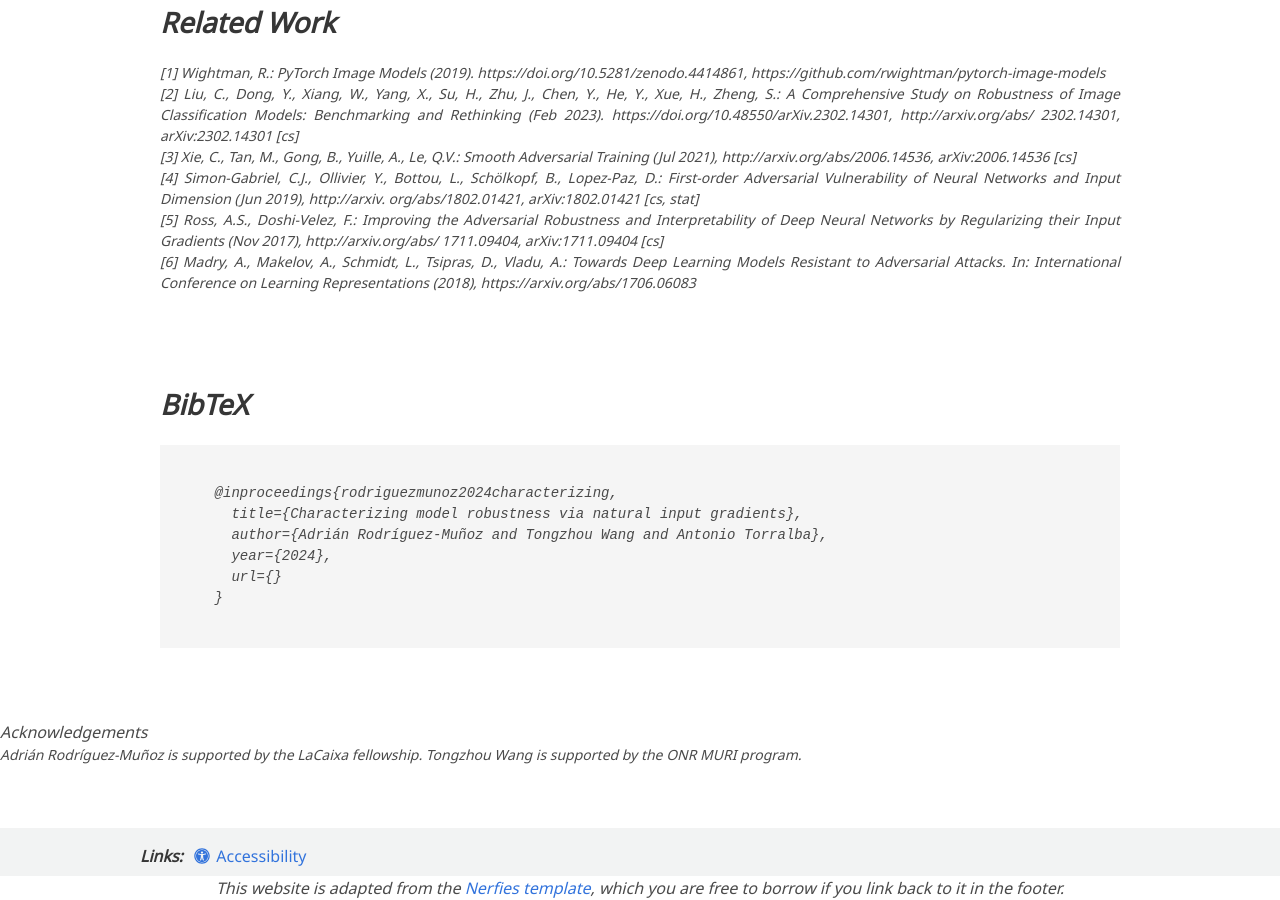
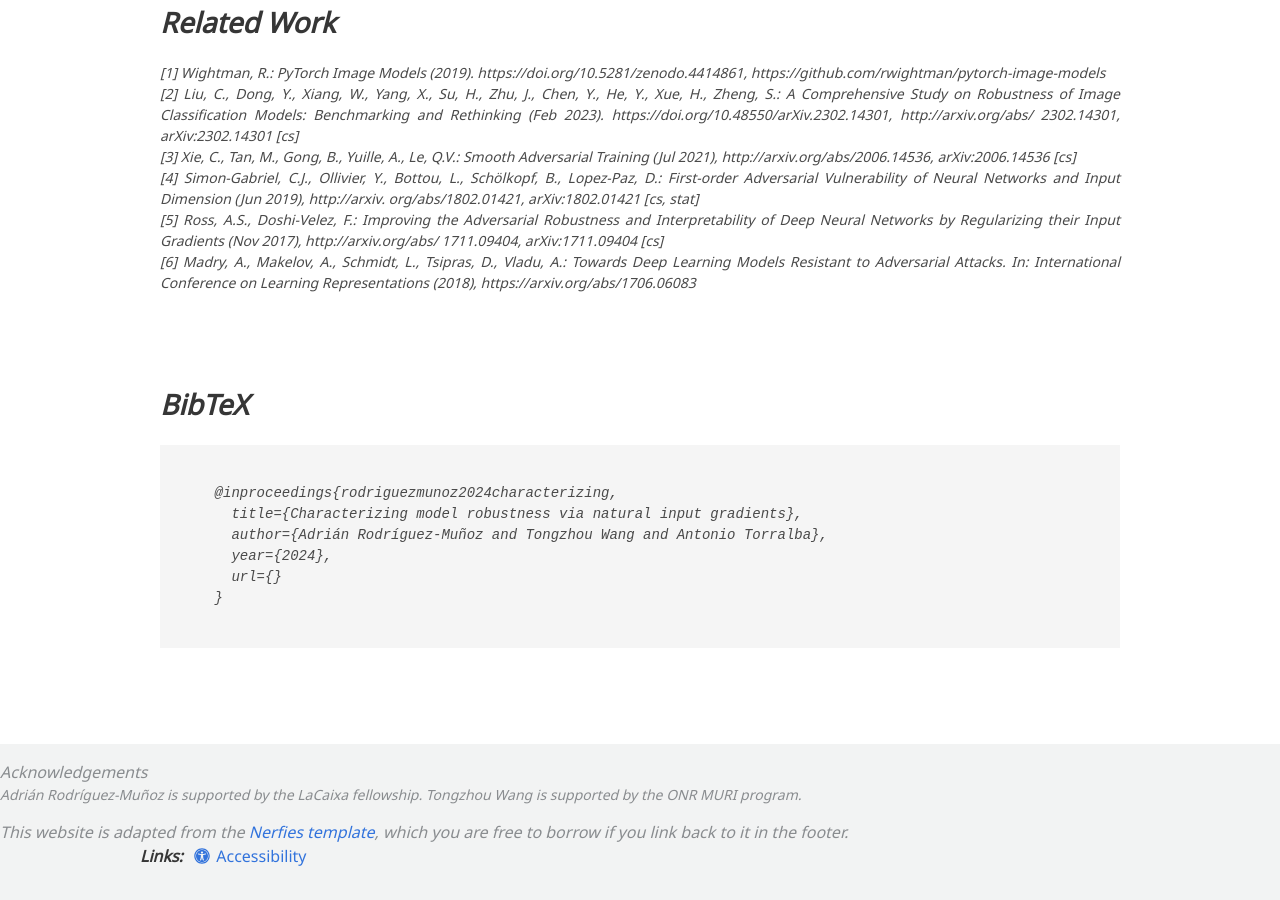
Before and after one commit to adriarm/adriarm.github.io, a Jekyll site: the page _pages/robustness_natural_gradients/index.html, which Jekyll copies as it is, in a window 1280 px wide and 900 px high, scrolled down 3474 px. Built offline with Jekyll 4.4.1, drawn with Linux system fonts in a browser that asks for light colours; nearby versions of some CDN libraries; some web fonts are replaced; library files that are not in the unit come from our copies; a style sheet for code colours, icons or effects is not loaded.

Commit message:
fixing footer format

```diff
--- a/_pages/robustness_natural_gradients/index.html
+++ b/_pages/robustness_natural_gradients/index.html
@@ -319,11 +319,7 @@
 </div>
 </section>
 
-<br>
-<h2>Acknowledgements</h2>
-<p style="font-size:14px; text-align: justify; padding-bottom: 15px">Adrián Rodríguez-Muñoz is supported by the LaCaixa fellowship. Tongzhou Wang is supported by the ONR MURI program.</p>
-
-</div>
+<!-- </div> -->
 
 
 <!-- <footer class="footer">
@@ -376,21 +372,19 @@
   </style>
 
   <div class="page__footer">
+    <h2>Acknowledgements</h2>
+    <p style="font-size:14px; text-align: justify; padding-bottom: 15px">Adrián Rodríguez-Muñoz is supported by the LaCaixa fellowship. Tongzhou Wang is supported by the ONR MURI program.</p>
+    <p>
+      This website is adapted from the <a href="https://github.com/nerfies/nerfies.github.io">Nerfies template</a>, which you are free to borrow if you link back to it in the footer.
+    </p>
     <div class="links">
       <ul class="social-icons">
         <li style='display: inline-block; margin-right: 5px; font-style: bold'><strong>Links:</strong></li>
         <li style='display: inline-block; margin-right: 5px; font-style: normal;'><a href="https://accessibility.mit.edu"><i class="fa fa-fw fas fa-universal-access" aria-hidden="true"></i> Accessibility</a></li>
       </ul>
     </div>
+    <br>
   </div>
-
-  <div class="content" style="text-align: center;">
-    <p>
-      This website is adapted from the <a href="https://github.com/nerfies/nerfies.github.io">Nerfies template</a>, which you are free to borrow if you link back to it in the footer.
-    </p>
-
-  </div>
-
 
 </body>
 </html>
```
